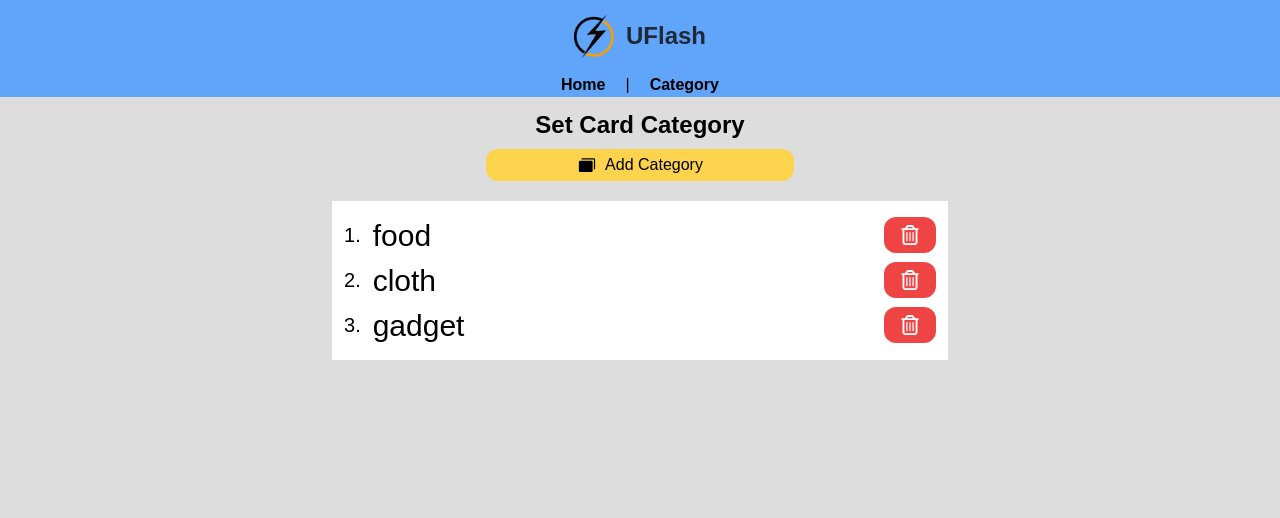
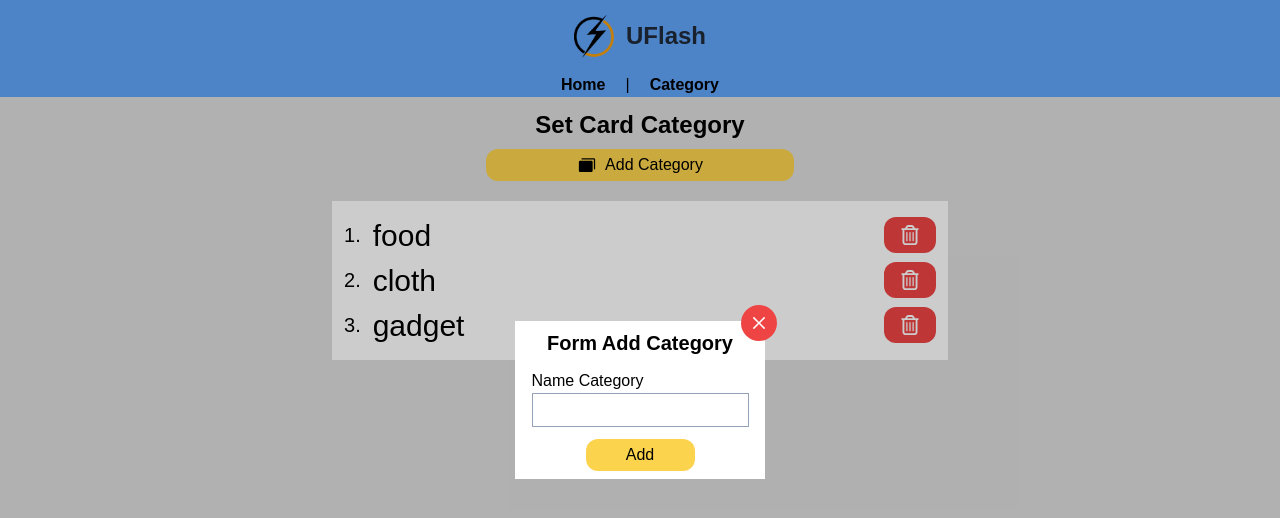
Before and after one commit to NMATech/uflash, a React (Vite) app: page /home/category in a window 1280 px wide. Both pictures are taken after a click on the button "Add Category". Shown: the top 518 px of the page. Built offline with nearby package versions, Linux system fonts and the light colour scheme.

Commit message:
add modal add category

```diff
--- a/src/Components/Elements/Button/Btn2.jsx
+++ b/src/Components/Elements/Button/Btn2.jsx
@@ -1,6 +1,9 @@
-export const Btn2 = ({ children }) => {
+export const Btn2 = ({ children, handleBtnCategory }) => {
   return (
-    <button className="w-[50%] flex justify-center items-center gap-2 bg-dark-accent px-6 py-1 rounded-xl">
+    <button
+      onClick={handleBtnCategory}
+      className="w-[50%] flex justify-center items-center gap-2 bg-dark-accent px-6 py-1 rounded-xl"
+    >
       {children}
     </button>
   );
--- a/src/Components/Elements/Headline/BtnAddCategory.jsx
+++ b/src/Components/Elements/Headline/BtnAddCategory.jsx
@@ -1,10 +1,10 @@
 import { Btn2 } from "../Button/Btn2";
 import { PiCardsFill } from "react-icons/pi";
 
-export const BtnAddCategory = () => {
+export const BtnAddCategory = ({ handleBtnCategory }) => {
   return (
     <section className="flex justify-center items-center mt-2">
-      <Btn2>
+      <Btn2 handleBtnCategory={handleBtnCategory}>
         <PiCardsFill className="text-[20px]" />
         <h1>Add Category</h1>
       </Btn2>
--- /dev/null
+++ b/src/Components/Elements/Input/Index.jsx
@@ -0,0 +1,13 @@
+import Input from "./Input";
+import Title from "./Title";
+
+const InputField = ({ type, title }) => {
+  return (
+    <section>
+      <Title>{title}</Title>
+      <Input type={type} />
+    </section>
+  );
+};
+
+export default InputField;
--- /dev/null
+++ b/src/Components/Elements/Input/Input.jsx
@@ -0,0 +1,5 @@
+const Input = ({ type }) => {
+  return <input type={type} className="border border-slate-400 p-1" />;
+};
+
+export default Input;
--- /dev/null
+++ b/src/Components/Elements/Input/Title.jsx
@@ -0,0 +1,5 @@
+const Title = ({ children }) => {
+  return <h1 className="">{children}</h1>;
+};
+
+export default Title;
--- /dev/null
+++ b/src/Components/Fragments/FormCategory.jsx
@@ -0,0 +1,24 @@
+import { Btn2 } from "../Elements/Button/Btn2";
+import InputField from "../Elements/Input/Index";
+import { RxCross2 } from "react-icons/rx";
+
+const FormCategory = ({ handleBtnCategory }) => {
+  return (
+    <div className="relative bg-white w-[250px] flex flex-col items-center gap-3 max-h-max px-4 py-2">
+      <section className="w-full absolute flex justify-end top-[-1em] left-3">
+        <button onClick={handleBtnCategory}>
+          <div className="bg-red-500 p-2 rounded-full">
+            <RxCross2 className="text-[20px] text-white" />
+          </div>
+        </button>
+      </section>
+      <section>
+        <h1 className="text-center font-semibold text-xl">Form Add Category</h1>
+      </section>
+      <InputField type={"text"} title={"Name Category"} />
+      <Btn2>Add</Btn2>
+    </div>
+  );
+};
+
+export default FormCategory;
--- a/src/Components/Fragments/HeadlineCategory.jsx
+++ b/src/Components/Fragments/HeadlineCategory.jsx
@@ -1,11 +1,11 @@
 import { BtnAddCategory } from "../Elements/Headline/BtnAddCategory";
 import Headline from "../Elements/Headline/Headline";
 
-export const HeadlineCategory = () => {
+export const HeadlineCategory = ({ handleBtnCategory }) => {
   return (
     <section className="text-center mb-5">
       <Headline />
-      <BtnAddCategory />
+      <BtnAddCategory handleBtnCategory={handleBtnCategory} />
     </section>
   );
 };
--- a/src/Components/Layouts/CategoryLay.jsx
+++ b/src/Components/Layouts/CategoryLay.jsx
@@ -1,10 +1,10 @@
 import { HeadlineCategory } from "../Fragments/HeadlineCategory";
 import ListCategoryFrag from "../Fragments/ListCategoryFrag";
 
-export const CategoryLay = ({ data }) => {
+export const CategoryLay = ({ data, handleBtnCategory }) => {
   return (
     <>
-      <HeadlineCategory />
+      <HeadlineCategory handleBtnCategory={handleBtnCategory} />
       <section className="w-full bg-white p-3">
         {data.map((x, index) => {
           return <ListCategoryFrag x={x} index={index} />;
--- /dev/null
+++ b/src/Components/Layouts/ModalFormCategory.jsx
@@ -0,0 +1,11 @@
+import FormCategory from "../Fragments/FormCategory";
+
+const ModalFormCategory = ({ handleBtnCategory }) => {
+  return (
+    <section className="fixed inset-0 w-full flex justify-center items-center bg-black bg-opacity-20">
+      <FormCategory handleBtnCategory={handleBtnCategory} />
+    </section>
+  );
+};
+
+export default ModalFormCategory;
--- a/src/Pages/Category.jsx
+++ b/src/Pages/Category.jsx
@@ -1,13 +1,24 @@
-import { FaRegTrashCan } from "react-icons/fa6";
+import { useState } from "react";
 import { CategoryLay } from "../Components/Layouts/CategoryLay";
+import ModalFormCategory from "../Components/Layouts/ModalFormCategory";
 
 const Category = () => {
   const data = ["food", "cloth", "gadget"];
+  const [isBtnCategoryClicked, setIsBtnCategoryClicked] = useState(false);
+
+  const handleBtnCategory = () => {
+    setIsBtnCategoryClicked((prevValue) => !prevValue);
+  };
 
   return (
-    <section className="w-[50%] mx-auto p-3">
-      <CategoryLay data={data} />
-    </section>
+    <>
+      <section className="w-[50%] mx-auto p-3">
+        <CategoryLay handleBtnCategory={handleBtnCategory} data={data} />
+      </section>
+      {isBtnCategoryClicked && (
+        <ModalFormCategory handleBtnCategory={handleBtnCategory} />
+      )}
+    </>
   );
 };
 
```
